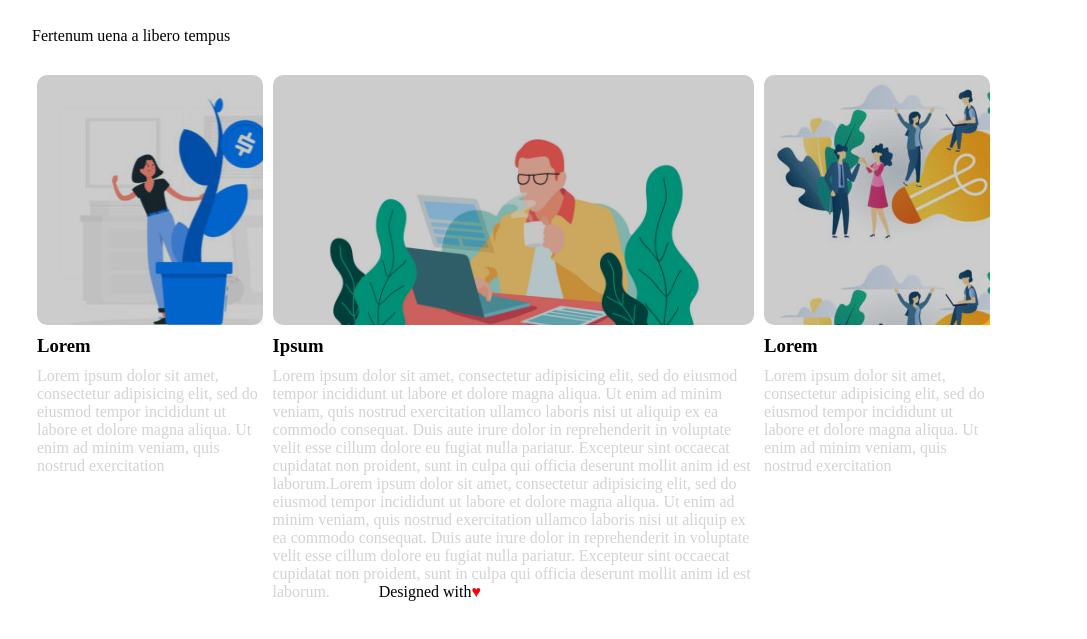
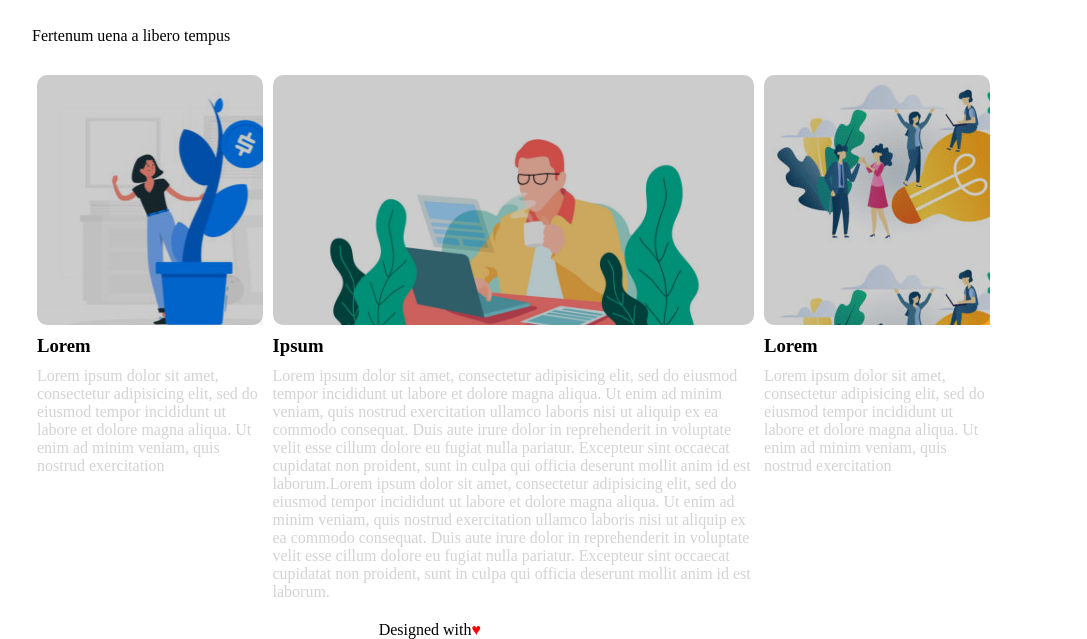
Before and after one commit to giuseppe0908/htmlcss-wp, a plain HTML site: page index.html in a window 1280 px wide. Shown: the part 588-1227 px from the top of the page, without its empty margins (96-1183 px from the left). Before the commit the page ends 1189 px from the top, so only its background shows below. Drawn offline with Linux system fonts and the light colour scheme.

Commit message:
Esercizio Completo

```diff
--- a/assets/master.css
+++ b/assets/master.css
@@ -142,13 +142,13 @@
    }
 #cuore > p{
   position: absolute;
-  bottom: 0;
+  /* bottom: 0; */
   right: 575px;
 }
 
   #cuore > p{
     text-align: center;
-    /* margin-top: 20px; */
+    margin-top: 20px;
     /* margin-bottom: 10px; */
     color: black;
   }
```
